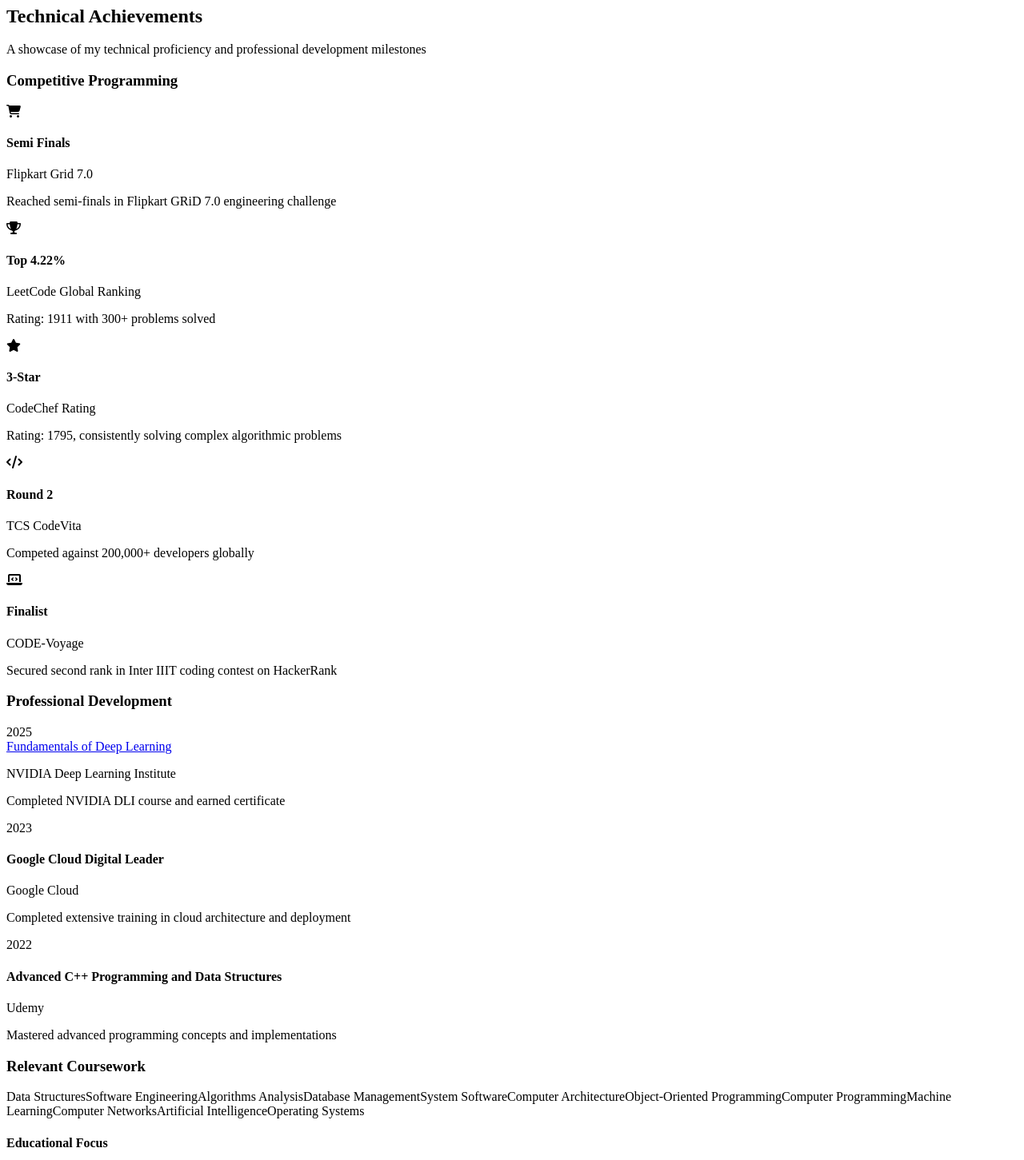
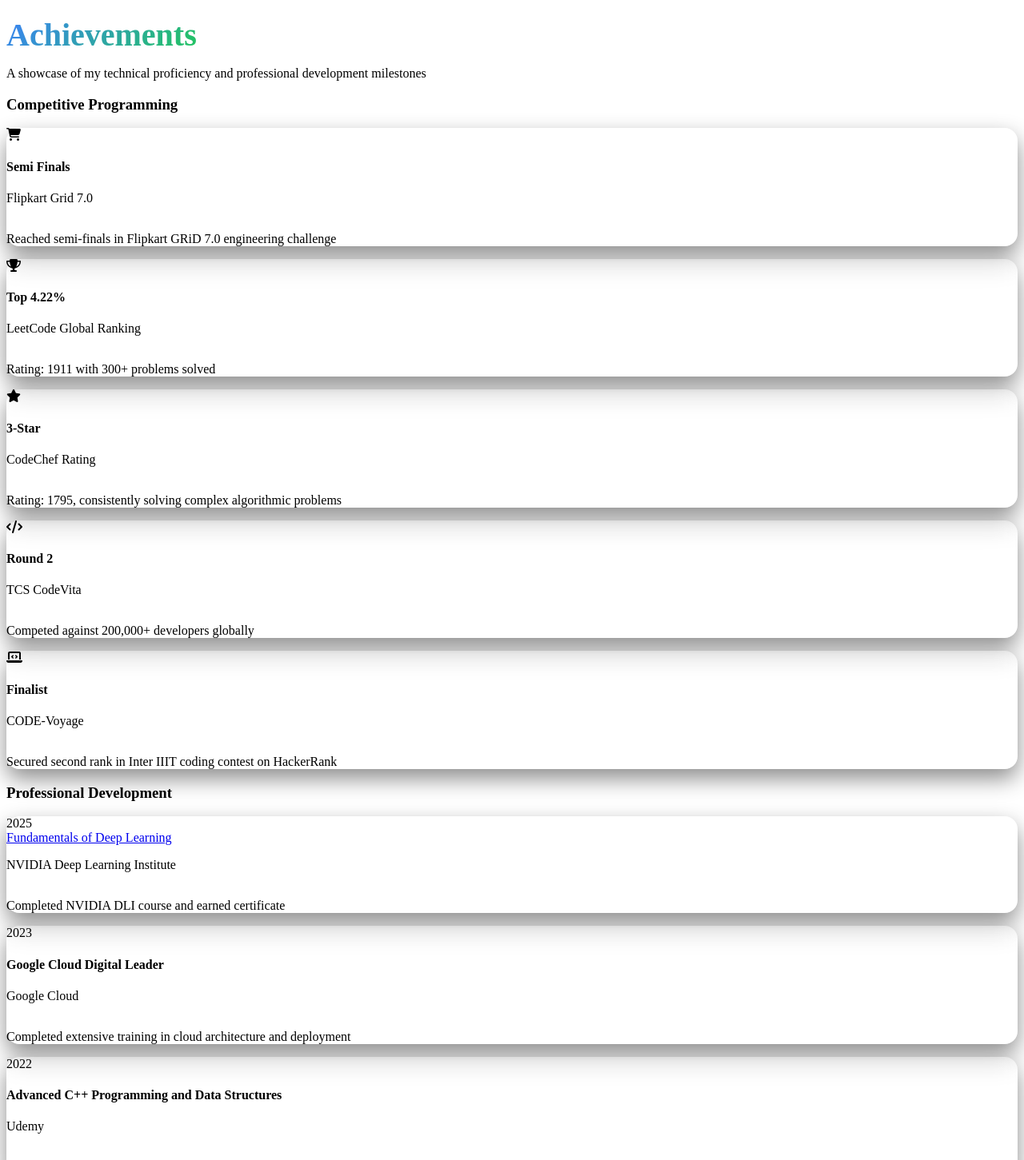
Before and after one commit to Ridh1234/Portfolio_Website, a React (Vite) app in the folder client/: page / in a window 1280 px wide. Shown: the part 6780-8231 px from the top of the page at 80% size. Built offline with nearby package versions, Linux system fonts and the light colour scheme.

Commit message:
Add new achievements details

```diff
--- a/client/src/sections/Achievements.tsx
+++ b/client/src/sections/Achievements.tsx
@@ -116,19 +116,16 @@ const Achievements: React.FC = () => {
   };
 
   return (
-    <section className="py-20 px-6 bg-background" id="achievements" ref={sectionRef}>
-      <div className="max-w-7xl mx-auto">
+    <section className="py-20" id="achievements" ref={sectionRef}>
+      <div className="section-container">
         <motion.div
           className="text-center mb-16"
           initial={{ opacity: 0 }}
           animate={isInView ? { opacity: 1 } : { opacity: 0 }}
           transition={{ duration: 0.8 }}
         >
-          <h2 className="text-4xl font-bold mb-4 font-heading">
-            <span className="text-primary">Technical</span> Achievements
-          </h2>
-          <div className="w-20 h-1 bg-gradient-to-r from-primary to-secondary rounded-full mx-auto"></div>
-          <p className="text-text-secondary mt-6 max-w-2xl mx-auto">
+          <h2 className="section-title"><span className="gradient-text">Achievements</span></h2>
+          <p className="text-slate-400 mt-4 max-w-2xl mx-auto">
             A showcase of my technical proficiency and professional development milestones
           </p>
         </motion.div>
@@ -138,11 +135,11 @@ const Achievements: React.FC = () => {
           variants={staggerContainer}
           initial="hidden"
           animate={isInView ? "visible" : "hidden"}
-          className="mb-20"
+          className="mb-16"
         >
           <motion.h3
             variants={fadeIn}
-            className="text-2xl font-bold mb-8 text-center font-heading text-primary"
+            className="text-xl font-semibold mb-6 text-center text-blue-300"
           >
             Competitive Programming
           </motion.h3>
@@ -153,29 +150,27 @@ const Achievements: React.FC = () => {
                 key={index}
                 variants={fadeIn}
                 transition={{ delay: 0.1 * index }}
-                className="bg-background-alt rounded-lg border border-border shadow-md hover:shadow-lg hover:shadow-primary/10 transform hover:-translate-y-1 transition-all duration-300"
+                className="modern-card p-6 hover:border-primary/60"
                 data-cursor-interactive
               >
-                <div className="bg-gradient-to-r from-primary to-secondary h-2 rounded-t-lg"></div>
-                <div className="p-6">
-                  <div className="flex items-center mb-4">
-                    <div className="w-12 h-12 bg-background rounded-lg flex items-center justify-center text-primary mr-4 border border-border">
-                      <i className={`${item.icon} text-xl`}></i>
-                    </div>
-                    <div>
-                      <h4 className="text-xl font-bold text-text-primary">{item.metric}</h4>
-                      <p className="text-secondary text-sm font-medium">{item.title}</p>
-                    </div>
+                <div className="flex items-center mb-4">
+                  <div className="w-12 h-12 bg-background rounded-lg flex items-center justify-center text-primary mr-4 border border-border">
+                    <i className={`${item.icon} text-xl`}></i>
                   </div>
-                  <p className="text-text-secondary text-sm">{item.description}</p>
+                  <div>
+                    <h4 className="text-lg font-bold text-foreground">{item.metric}</h4>
+                    <p className="text-slate-400 text-sm font-medium">{item.title}</p>
+                  </div>
                 </div>
+                <div className="card-divider my-3" />
+                <p className="text-slate-400 text-sm">{item.description}</p>
               </motion.div>
             ))}
           </div>
         </motion.div>
 
         {/* Two Column Layout for Certifications and Coursework */}
-        <div className="grid grid-cols-1 lg:grid-cols-2 gap-10">
+        <div className="grid grid-cols-1 lg:grid-cols-2 gap-8">
           {/* Certifications */}
           <motion.div
             variants={staggerContainer}
@@ -184,7 +179,7 @@ const Achievements: React.FC = () => {
           >
             <motion.h3
               variants={fadeIn}
-              className="text-2xl font-bold mb-6 font-heading text-primary"
+              className="text-xl font-semibold mb-6 text-blue-300"
             >
               Professional Development
             </motion.h3>
@@ -194,25 +189,26 @@ const Achievements: React.FC = () => {
                 <motion.div
                   key={index}
                   variants={fadeIn}
-                  className="bg-background-alt p-6 rounded-lg shadow-md border border-border hover:shadow-lg hover:shadow-primary/10 transition-all"
+                  className="modern-card p-6"
                   data-cursor-interactive
                 >
                   <div className="flex items-start">
                     <div className="min-w-[60px] h-16 flex flex-col items-center justify-center mr-4">
                       <div className="w-12 h-12 bg-background rounded-full flex items-center justify-center border border-border">
-                        <span className="text-secondary font-bold">{cert.year}</span>
+                        <span className="text-slate-300 font-bold">{cert.year}</span>
                       </div>
                     </div>
                     <div>
                       {cert.link ? (
-                        <a href={cert.link} target="_blank" rel="noopener noreferrer" className="text-lg font-semibold text-text-primary hover:underline">
+                        <a href={cert.link} target="_blank" rel="noopener noreferrer" className="text-lg font-semibold text-foreground hover:underline">
                           {cert.title}
                         </a>
                       ) : (
-                        <h4 className="text-lg font-semibold text-text-primary">{cert.title}</h4>
+                        <h4 className="text-lg font-semibold text-foreground">{cert.title}</h4>
                       )}
-                      <p className="text-secondary font-medium text-sm">{cert.organization}</p>
-                      <p className="mt-2 text-text-secondary text-sm">{cert.description}</p>
+                      <p className="text-slate-400 font-medium text-sm">{cert.organization}</p>
+                      <div className="card-divider my-3" />
+                      <p className="text-slate-400 text-sm">{cert.description}</p>
                     </div>
                   </div>
                 </motion.div>
@@ -228,14 +224,14 @@ const Achievements: React.FC = () => {
           >
             <motion.h3
               variants={fadeIn}
-              className="text-2xl font-bold mb-6 font-heading text-primary"
+              className="text-xl font-semibold mb-6 text-blue-300"
             >
               Relevant Coursework
             </motion.h3>
 
             <motion.div
               variants={fadeIn}
-              className="bg-background-alt p-6 rounded-lg shadow-md border border-border"
+              className="modern-card p-6"
             >
               <div className="flex flex-wrap gap-3">
                 {coursework.map((course, index) => (
@@ -243,7 +239,7 @@ const Achievements: React.FC = () => {
                     key={index}
                     variants={fadeIn}
                     transition={{ delay: 0.03 * index }}
-                    className="px-4 py-2 bg-background text-primary rounded-full text-sm font-medium border border-primary/30 hover:border-primary hover:bg-primary/5 transition-all cursor-default"
+                    className="modern-tag"
                   >
                     {course}
                   </motion.span>
@@ -255,8 +251,8 @@ const Achievements: React.FC = () => {
                 transition={{ delay: 0.5 }}
                 className="mt-8 p-4 bg-background rounded-lg border border-border"
               >
-                <h4 className="font-semibold text-text-primary mb-2">Educational Focus</h4>
-                <p className="text-text-secondary text-sm">
+                <h4 className="font-semibold text-foreground mb-2">Educational Focus</h4>
+                <p className="text-slate-400 text-sm">
                   Comprehensive curriculum covering core computer science principles, software development methodologies, and advanced topics in artificial intelligence and machine learning.
                 </p>
               </motion.div>
```
